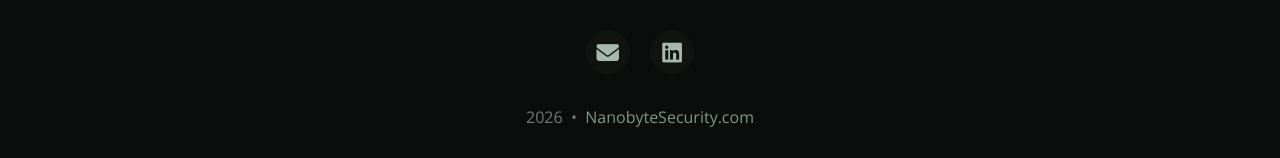
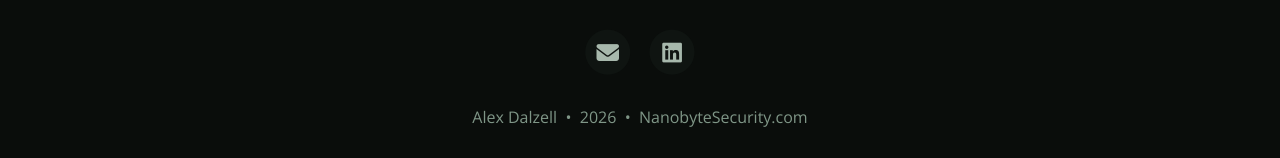
Before and after one commit to nanobyte-security/nanobytesecurity.github.io, a Jekyll site: the page built from tags.html, in a window 1280 px wide. Shown: the part 739-897 px from the top of the page. Built offline with Jekyll 4.4.1, drawn with Linux system fonts in a browser that asks for light colours; some of the changed lines change nothing that is shown.

Commit message:
Update _config.yml

```diff
--- a/_config.yml
+++ b/_config.yml
@@ -1,21 +1,83 @@
+# ==========================================================
+# Nanobyte Security: main site (nanobytesecurity.com)
+# ==========================================================
+
+title: Nanobyte Security
+author: Alex Dalzell
+description: Hands-on penetration testing and red team operations for small and mid-sized businesses.
 url: "https://nanobytesecurity.com"
+baseurl: ""
+url-pretty: "NanobyteSecurity.com"
+timezone: America/Chicago
+
+# Header comes from _includes/nav.html. This list is kept only as a fallback.
+navbar-links:
+  Services: "https://nanobytesecurity.com/#services"
+  Blog: "https://blog.nanobytesecurity.com/"
+  Contact: "https://nanobytesecurity.com/contact"
+
+# Styles loaded on every theme page
 site-css:
   - "/assets/css/nanobyte-header.css"
   - "/assets/css/nanobyte.css"
 
-# ---------- SHARED HEADER / FOOTER (keep identical on both sites) ----------
-title: Nanobyte Security
-url: "https://blog.nanobytesecurity.com"
-url-pretty: "NanobyteSecurity.com"
+# Theme colors (match the dark design)
+page-col: "#0A0D0B"
+text-col: "#E6EDE8"
+link-col: "#4ADE80"
+hover-col: "#86EFAC"
+navbar-col: "#0A0D0B"
+navbar-text-col: "#A7B8AC"
+navbar-border-col: "#1F2A22"
+footer-col: "#0A0D0B"
+footer-text-col: "#7F9687"
+footer-link-col: "#7F9687"
+footer-hover-col: "#4ADE80"
 
-site-css:
-  - "/assets/css/nanobyte-header.css"
-  - "/assets/css/nanobyte.css"
-
+# Footer
 social-network-links:
   email: "alex@nanobytesecurity.com"
   linkedin: alexander-dalzell
-
 remove-ads: true
 footer-hide-themename: true
-# ---------------------------------------------------------------------------
+
+# Content
+markdown: kramdown
+highlighter: rouge
+kramdown:
+  input: GFM
+permalink: /:year-:month-:day-:title/
+paginate: 5
+excerpt_length: 50
+
+# Default layouts: posts keep the theme's post layout; every other page
+# uses the Nanobyte page layout unless it sets its own `layout:`.
+defaults:
+  - scope:
+      path: ""
+      type: "posts"
+    values:
+      layout: "post"
+      comments: true
+      social-share: true
+  - scope:
+      path: ""
+    values:
+      layout: "nb-page"
+
+exclude:
+  - CHANGELOG.md
+  - CNAME
+  - Gemfile
+  - Gemfile.lock
+  - LICENSE
+  - README.md
+  - Appraisals
+  - beautiful-jekyll-theme.gemspec
+  - staticman.yml
+  - "_includes/nav.html.backup-avatar"
+  - vendor
+
+plugins:
+  - jekyll-paginate
+  - jekyll-sitemap
```
